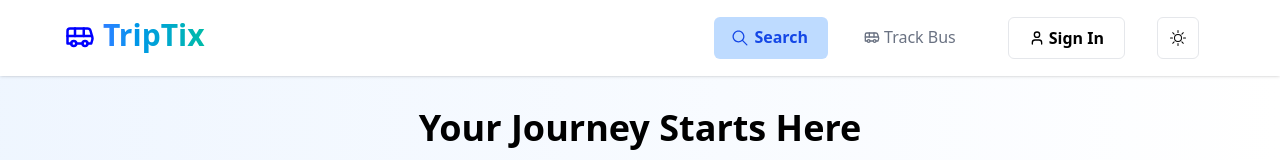
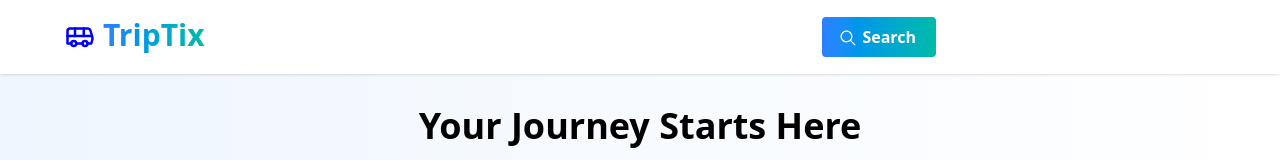
Before and after one commit to Chandrashekher1/TripTix, a React (Vite) app: page / in a window 1280 px wide. Shown: the top 160 px of the page. Built offline with nearby package versions, Linux system fonts and the light colour scheme; no server answers.

Commit message:
style: adjust extra pading and margin

```diff
--- a/src/components/Navbar.jsx
+++ b/src/components/Navbar.jsx
@@ -2,28 +2,27 @@ import React from 'react'
 import { Link } from 'react-router-dom'
 import { LuBus, LuUser } from "react-icons/lu";
 import { BsBrightnessHigh } from "react-icons/bs";
+import { FaRegMoon } from "react-icons/fa";
 import { IoIosSearch } from "react-icons/io";
 import { token } from '../utils/constant';
 
 
 const Navbar = () => {
   return (
-    <div className='flex '>
-        <div className='flex  rounded-md px-4 py-2 text-blue-700 font-semibold bg-blue-200 cursor-pointer'>
+    <div className='flex dark'>
+        <div className='flex  rounded-md px-4 py-2 text-blue-700 font-semibold btn-primary cursor-pointer'>
             <IoIosSearch style={{fontSize:'20px' , marginTop:'3px'}}/>
             <Link className='mx-1 text-md' to="/">Search</Link>
         </div>
-        <div className='flex  rounded-md px-4 py-2 hover:text-blue-700 mx-4 text-gray-500'>
+        <div className='flex  rounded-md px-4 py-2 hover:text-blue-700 mx-4 text-white'>
             <LuBus style={{marginTop:'4', marginLeft:'4'}}/>
-            <Link className='mx-1 text-md' to="track-bus">Track Bus</Link>
+            <Link className='mx-1 ' to="track-bus">Track Bus</Link>
         </div>
-         <div className='flex border border-gray-200 hover:bg-blue-100 rounded-md px-4 py-2 mx-4 cursor-pointer'>
+         <div className='flex borde rounded-md px-4 py-2 cursor-pointer text-white hover:text-blue-700'>
             <LuUser style={{marginTop:'4', marginLeft:'4'}}/>
             {token ? (<Link className='mx-1 text-md font-semibold' to="/profile"> Profile</Link>) : (<Link className='mx-1 text-md font-semibold' to="/login"> Sign In</Link>) }
         </div>
-        <div className='flex border border-gray-200 hover:bg-blue-100 rounded-md px-3 py-2 mx-4 cursor-pointer'>
-            <BsBrightnessHigh style={{marginTop:'4', marginLeft:''}}/>
-        </div>
+
     </div>
   )
 }
```
